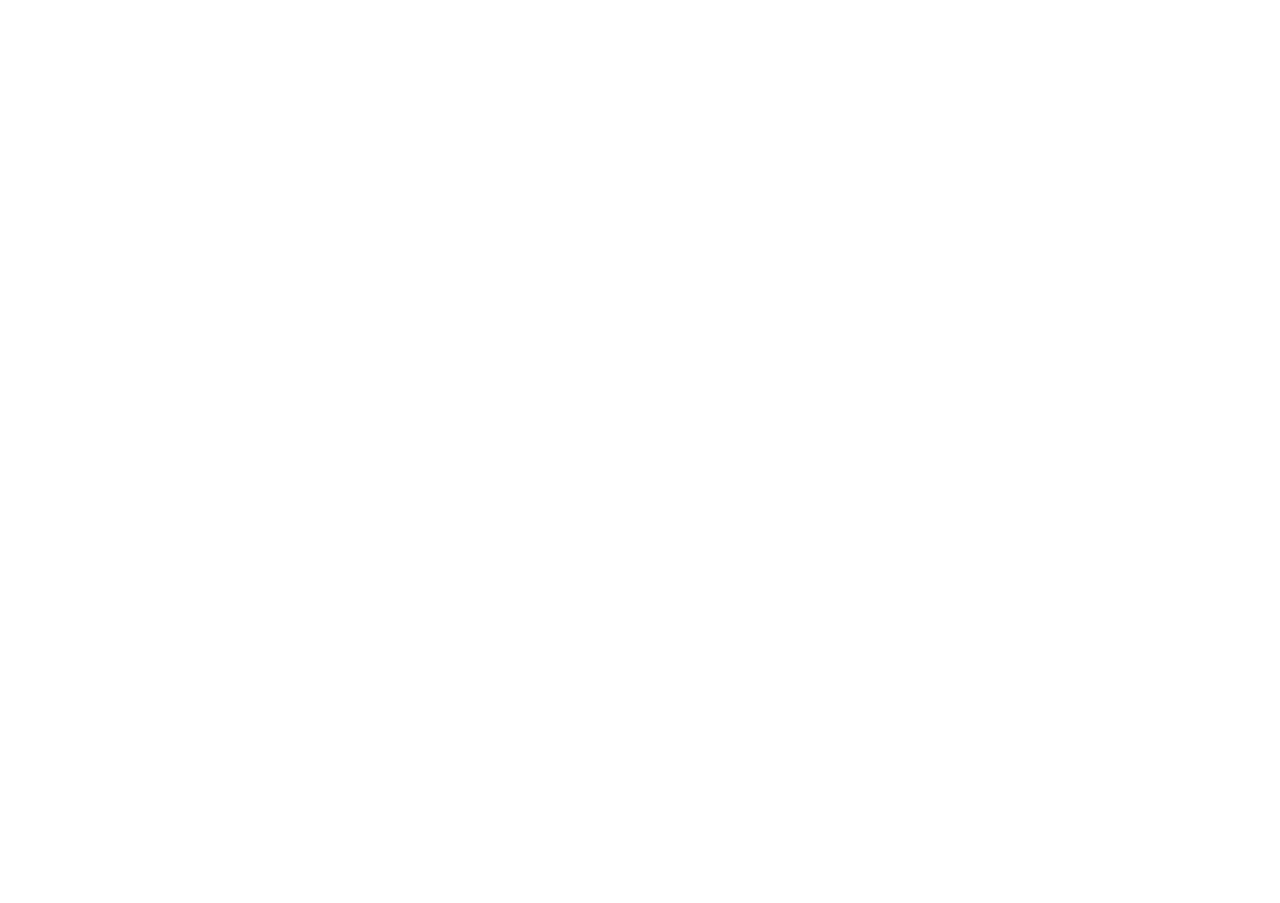
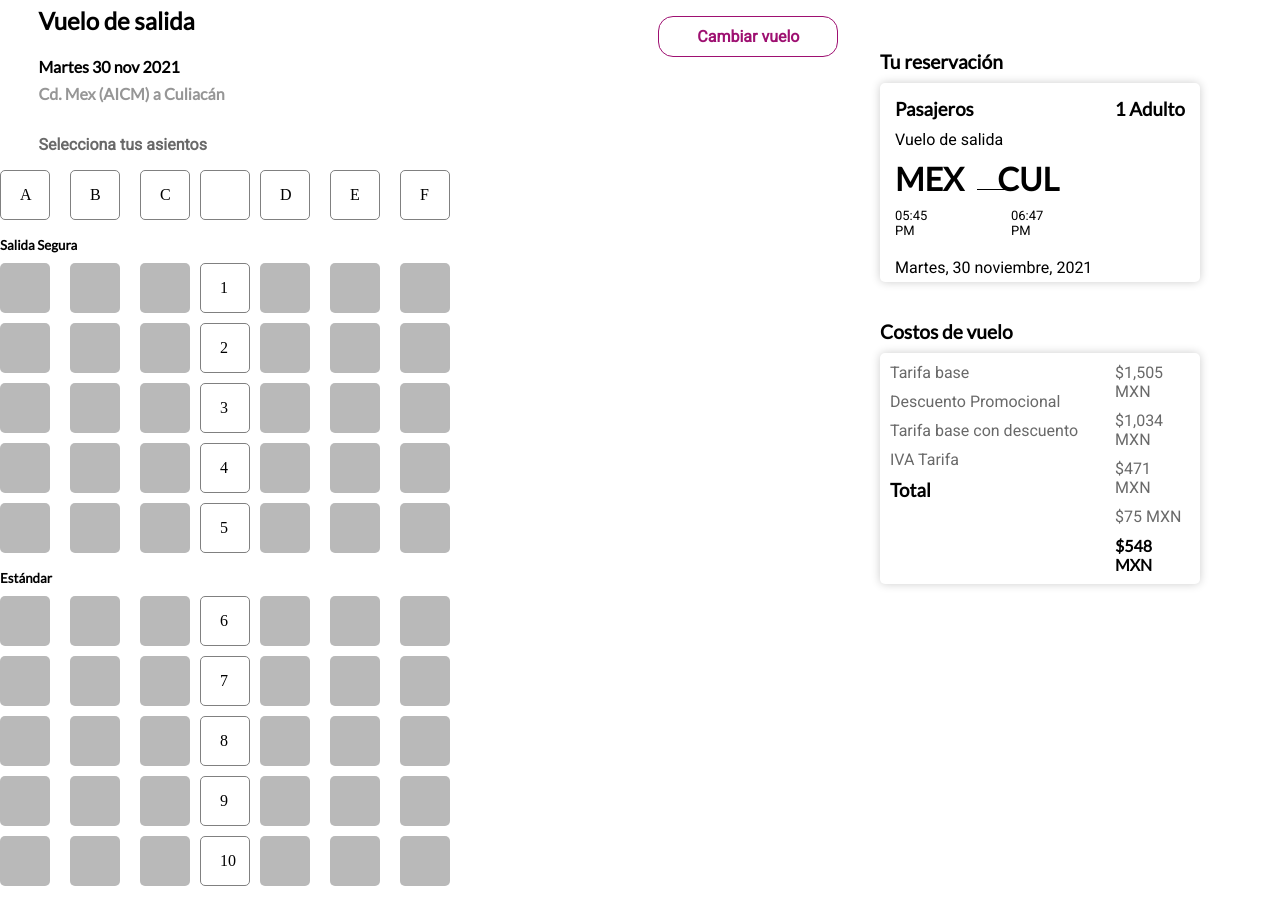
Before and after one commit to JJpepe12/proyecto_aerolinea, a React (Create React App) app: page /proyecto_aerolinea/seats in a window 1280 px wide. Before the commit this address had no page. Before the commit the page ends 800 px from the top, so only its background shows below. Built offline with nearby package versions, Linux system fonts and the light colour scheme.

Commit message:
ajsutando problemas con MUI

```diff
--- a/src/Components/HomeForm/HomeForm.js
+++ b/src/Components/HomeForm/HomeForm.js
@@ -19,7 +19,7 @@
   Typography,
   Icon,
   ButtonGroup,
-  FormControl,
+  // FormControl,
 } from "@mui/material";
 import TextField from "@mui/material/TextField";
 
@@ -31,8 +31,8 @@
   pasajeros: Yup.string().required("Este campo es obligatorio"),
 });
 const HomeForm = () => {
-  const [value, setValue] = useState(null);
-  const [dataPiker, setDataPiker] = useState(null);
+  // const [value, setValue] = useState(null);
+  // const [dataPiker, setDataPiker] = useState(null);
   const [modal1Open, setModal1Open] = useState(false);
   const [modal2Open, setModal2Open] = useState(false);
   const [modal3Open, setModal3Open] = useState(false);
@@ -41,7 +41,7 @@
   const [contadorBebes, setContadorBebes] = useState(0);
   const [searchOrigen, setSearchOrigen] = useState("");
   const [dataVuelosOrigen, setDataVuelosOrigen] = useState([]);
-  const [selectedValue, setSelectedValue] = useState("");
+  // const [selectedValue, setSelectedValue] = useState("");
   const [searchDestino, setSearchDestino] = useState("");
   const [dataVuelosDestino, setDataVuelosDestino] = useState([]);
 
@@ -59,7 +59,7 @@
     setDataVuelosOrigen(filterVuelos);
   };
   const handleOptionClick = (option) => {
-    setSelectedValue(option);
+    // setSelectedValue(option);
     setDataVuelosOrigen([]);
     updateSearchInputValue(option);
   };
@@ -79,7 +79,7 @@
     setDataVuelosDestino(filterVuelosDestinos);
   };
   const handleOptionDestinoClick = (option) => {
-    setSelectedValue(option);
+    // setSelectedValue(option);
     setDataVuelosDestino([]);
     updateSearchInputValueDestino(option);
   };
--- a/src/Routes/AppRouter.js
+++ b/src/Routes/AppRouter.js
@@ -13,7 +13,7 @@
       <BrowserRouter>
         <Routes>
 
-          <Route path={"/"} element={<Layout />}>
+          <Route path={"/proyecto_aerolinea"} element={<Layout />}>
             <Route index element={<Home />} />
               <Route path="flights" element={<Flights />} />
               <Route path="seats" element={<Seats />} />
```
Also changed, not shown: package.json (+41 -41 lines), 1 other file (tests, documents, lock files or other folders).
